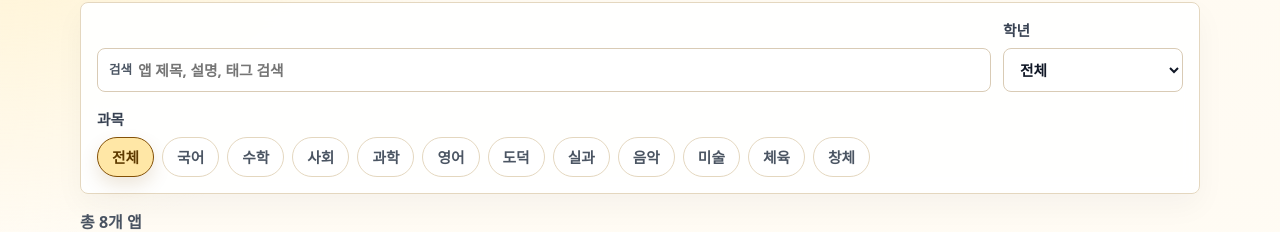
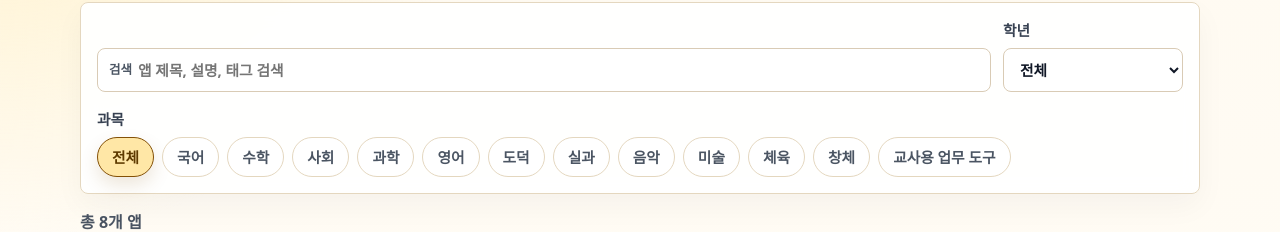
Before and after one commit to tkd126/sycommunity, a React (Vite) app: page / in a window 1280 px wide. Both pictures are taken after a click on the button "교과 앱". Shown: the part 273-505 px from the top of the page. Built offline with nearby package versions, Linux system fonts and the light colour scheme.

Commit message:
feat: add teacher tools category

```diff
--- a/src/components/FilterBar.jsx
+++ b/src/components/FilterBar.jsx
@@ -11,6 +11,7 @@ export const subjects = [
   "미술",
   "체육",
   "창체",
+  "교사용 업무 도구",
 ];
 
 export const grades = [
```
